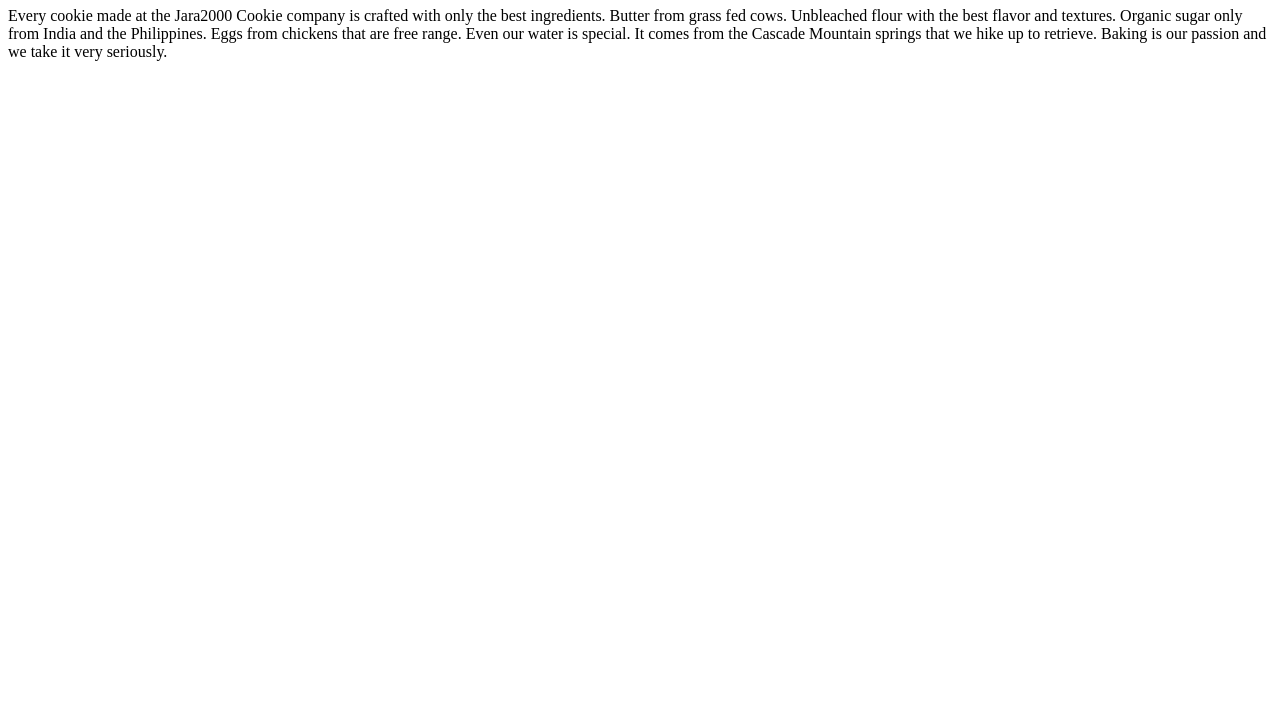
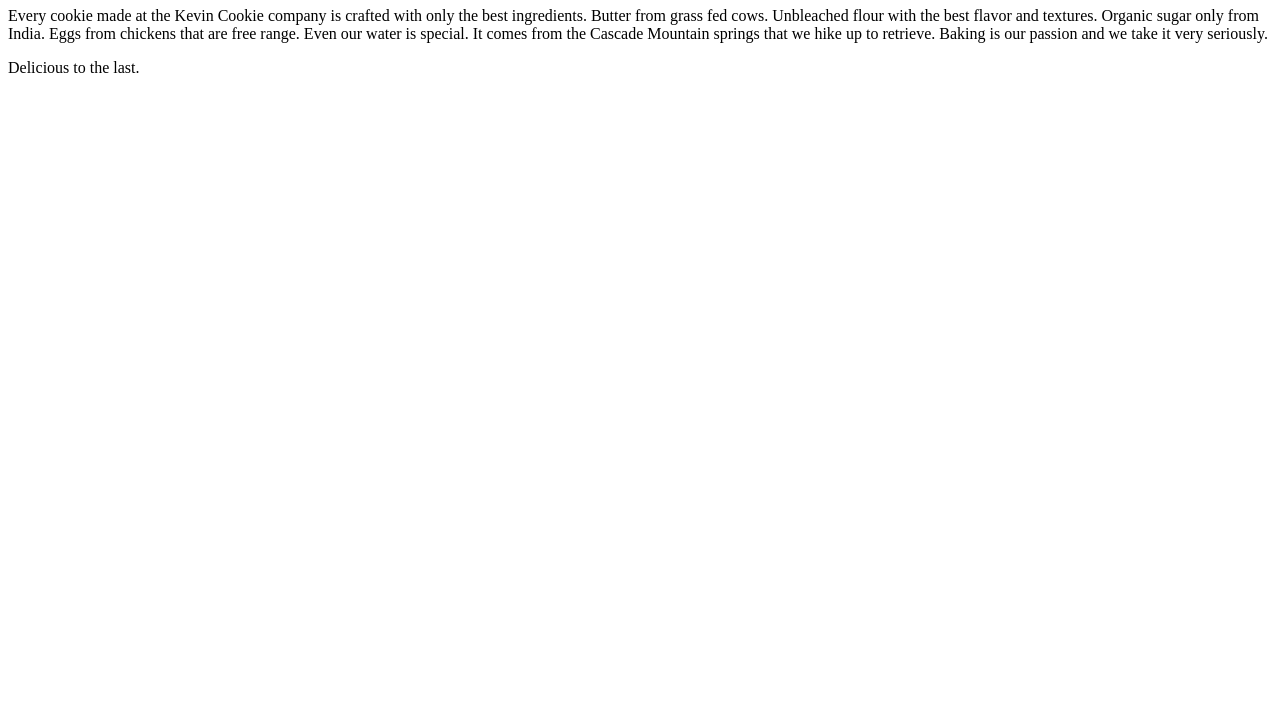
Before and after one commit to jara2000/KevinCookie.Company.com, a plain HTML site: page index.htm in a window 1280 px wide. Shown: the part 73-800 px from the top of the page. Drawn offline with Linux system fonts and the light colour scheme.

Commit message:
saving changes to index.htm

```diff
--- a/index.htm
+++ b/index.htm
@@ -3,8 +3,7 @@
 <body>
 
 <h1>Deliciousness in every bite!</h1>
-
-<p>Every cookie made at the Jara2000 Cookie company is crafted with only the best ingredients. Butter from grass fed cows. Unbleached flour with the best flavor and textures. Organic sugar only from India and the Philippines. Eggs from chickens that are free range. Even our water is special. It comes from the Cascade Mountain springs that we hike up to retrieve. Baking is our passion and we take it very seriously.</p>
-
+<p>Every cookie made at the Kevin Cookie company is crafted with only the best ingredients. Butter from grass fed cows. Unbleached flour with the best flavor and textures. Organic sugar only from India. Eggs from chickens that are free range. Even our water is special. It comes from the Cascade Mountain springs that we hike up to retrieve. Baking is our passion and we take it very seriously.</p>
+<p>Delicious to the last.</p>
 </body>
 </html>
```
